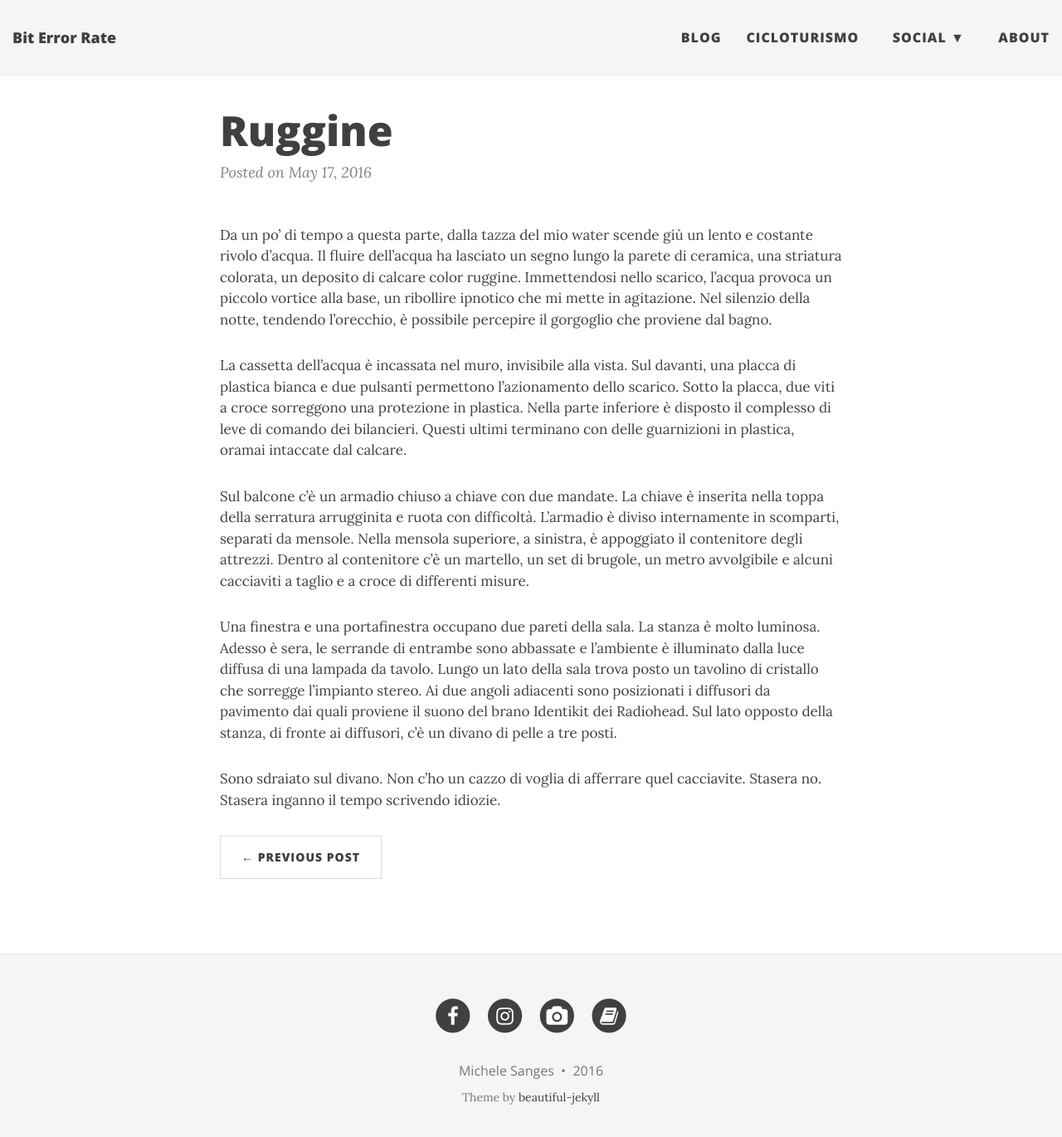
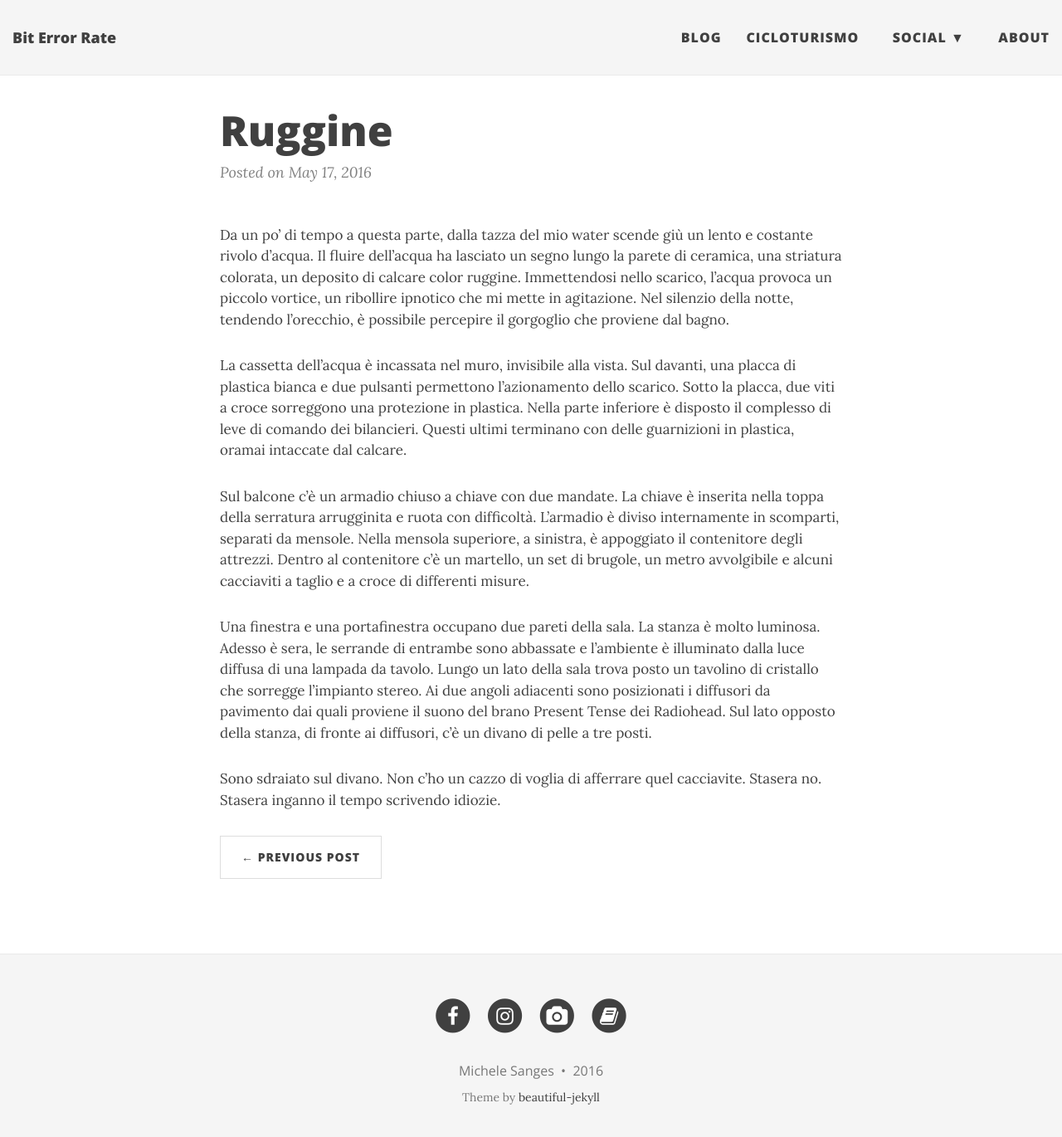
Before and after one commit to michelesanges/michelesanges.github.io, a Jekyll site: the page built from _posts/2016-05-17-ruggine.markdown, in a window 1280 px wide and 1383 px high. Shown: the top 1370 px of the window at 83% size. Built offline with Jekyll 4.4.1, drawn with Linux system fonts in a browser that asks for light colours; nearby versions of some CDN libraries.

Commit message:
Modifica ultimo post.

```diff
--- a/_posts/2016-05-17-ruggine.markdown
+++ b/_posts/2016-05-17-ruggine.markdown
@@ -4,7 +4,7 @@ title:  "Ruggine"
 ---
 Da un po' di tempo a questa parte, dalla tazza del mio water scende giù un lento e costante rivolo d'acqua.
 Il fluire dell'acqua ha lasciato un segno lungo la parete di ceramica, una striatura colorata, un deposito di calcare color ruggine.
-Immettendosi nello scarico, l'acqua provoca un piccolo vortice alla base, un ribollire ipnotico che mi mette in agitazione.
+Immettendosi nello scarico, l'acqua provoca un piccolo vortice, un ribollire ipnotico che mi mette in agitazione.
 Nel silenzio della notte, tendendo l'orecchio, è possibile percepire il gorgoglio che proviene dal bagno.
 
 La cassetta dell'acqua è incassata nel muro, invisibile alla vista. Sul davanti, una placca di plastica bianca e due pulsanti permettono l'azionamento dello scarico.
@@ -18,9 +18,9 @@ Dentro al contenitore c'è un martello, un set di brugole, un metro avvolgibile
 Una finestra e una portafinestra occupano due pareti della sala.
 La stanza è molto luminosa. Adesso è sera, le serrande di entrambe sono abbassate e l'ambiente è illuminato dalla luce diffusa di una lampada da tavolo.
 Lungo un lato della sala trova posto un tavolino di cristallo che sorregge l'impianto stereo.
-Ai due angoli adiacenti sono posizionati i diffusori da pavimento dai quali proviene il suono del brano Identikit dei Radiohead.
+Ai due angoli adiacenti sono posizionati i diffusori da pavimento dai quali proviene il suono del brano Present Tense dei Radiohead.
 Sul lato opposto della stanza, di fronte ai diffusori, c'è un divano di pelle a tre posti.
 
-Sono sdraiato sul divano. <!--Sto pensando alla cassetta dell'acqua che perde e che-->
+Sono sdraiato sul divano.
 Non c'ho un cazzo di voglia di afferrare quel cacciavite.
 Stasera no. Stasera inganno il tempo scrivendo idiozie.
```
